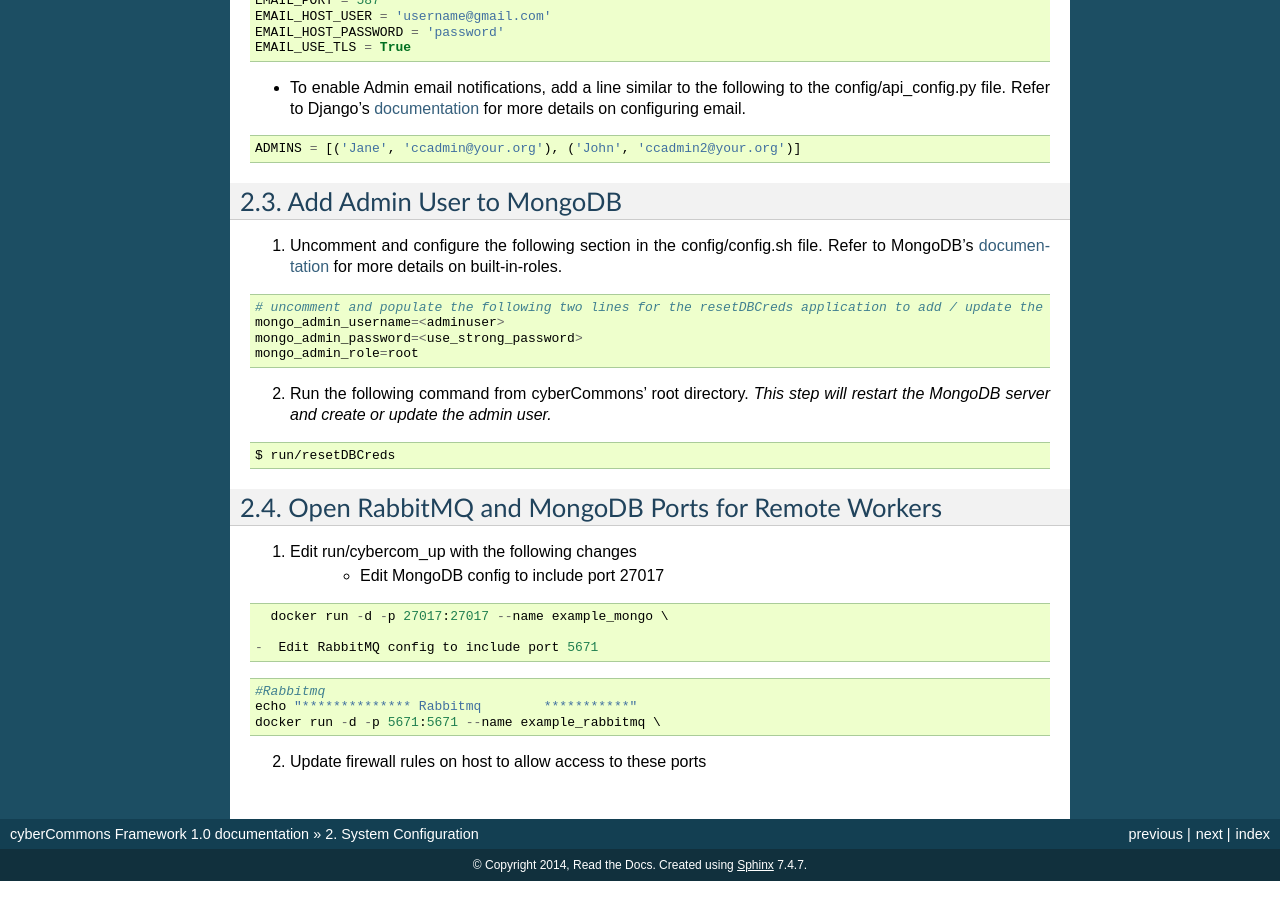
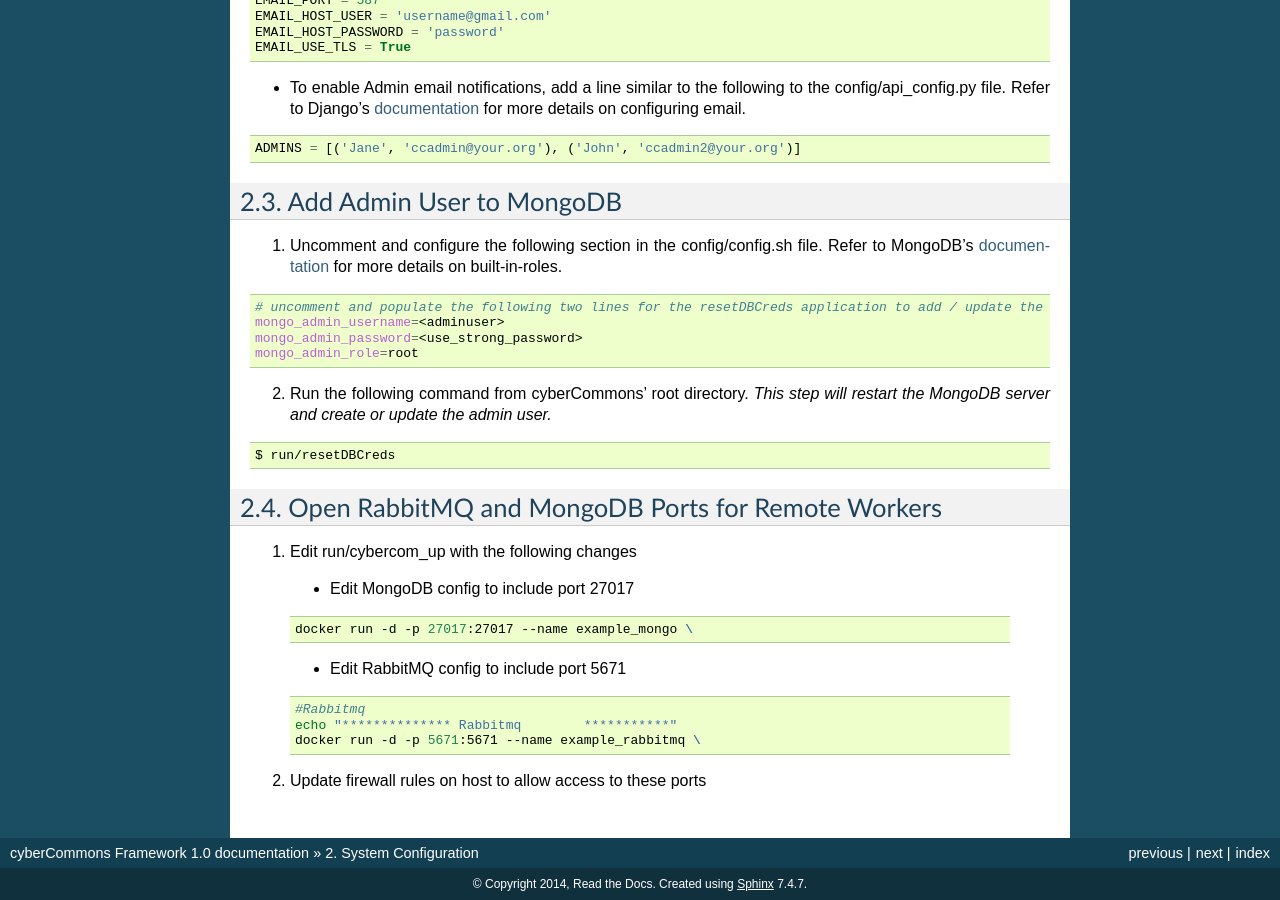
Before and after one commit to cybercommons/cybercom-new, a Sphinx documentation site: the page built from docs/configuration.rst, in a window 1280 px wide and 900 px high, scrolled down 1402 px. Built offline with Sphinx 7.4.7, drawn with Linux system fonts in a browser that asks for light colours.

Commit message:
fix code block formatting

```diff
--- a/docs/configuration.rst
+++ b/docs/configuration.rst
@@ -82,7 +82,7 @@
 -  Uncomment and configure the Email Configuration section in
    config/api\_config.py. *The following is an example using gmail.*
 
-::
+.. code-block:: python
 
     #*********** Email Configuration ********************
     # Uncomment and configure to enable send email
@@ -98,7 +98,7 @@
    `documentation <https://docs.djangoproject.com/en/1.8/topics/email/>`__
    for more details on configuring email.
 
-::
+.. code-block:: python
 
    ADMINS = [('Jane', 'ccadmin@your.org'), ('John', 'ccadmin2@your.org')]
 
@@ -110,7 +110,7 @@
    `documentation <https://docs.mongodb.com/manual/reference/built-in-roles/>`__
    for more details on built-in-roles.
 
-::
+.. code-block:: bash
 
     # uncomment and populate the following two lines for the resetDBCreds application to add / update the mongo user admin account
     mongo_admin_username=<adminuser>
@@ -129,15 +129,16 @@
 ~~~~~~~~~~~~~~~~~~~~~~~~~~~~~~~~~~~~~~~~~~~~~~~~~~
 
 1. Edit run/cybercom_up with the following changes
-    -  Edit MongoDB config to include port 27017
 
-::
+  -  Edit MongoDB config to include port 27017
+
+  .. code-block:: bash
 
     docker run -d -p 27017:27017 --name example_mongo \
 
   -  Edit RabbitMQ config to include port 5671
 
-::
+  .. code-block:: bash
 
     #Rabbitmq
     echo "************** Rabbitmq        ***********"
```
